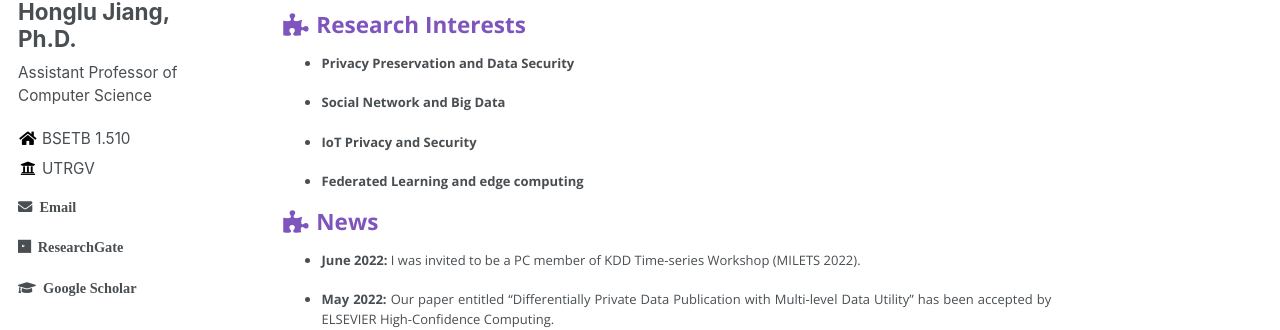
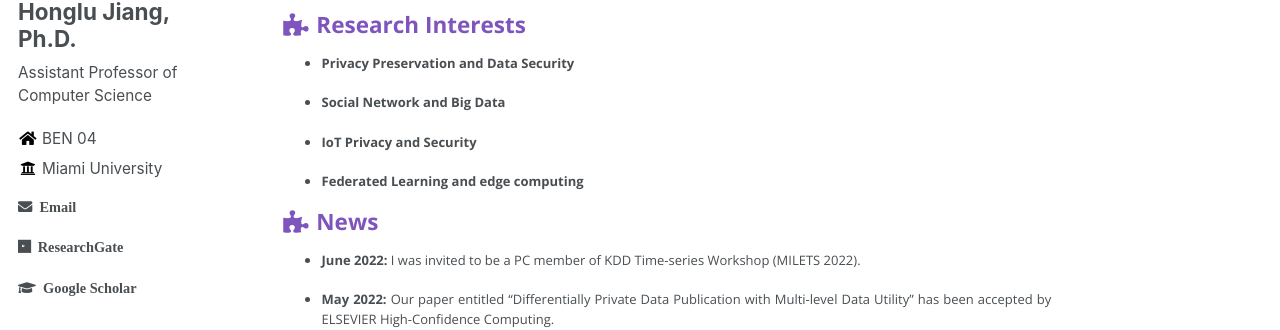
Before and after one commit to hljiang0720/hljiang.github.io, a Jekyll site: the page built from _pages/about.md, in a window 1280 px wide. Shown: the part 287-617 px from the top of the page. Built offline with Jekyll 4.4.1, drawn with Linux system fonts in a browser that asks for light colours.

Commit message:
Update _config.yml

```diff
--- a/_config.yml
+++ b/_config.yml
@@ -83,16 +83,16 @@ author:
   name             : "Honglu Jiang, Ph.D."
   avatar           : "profile.png"
   bio              : "Assistant Professor of Computer Science"
-  location         : "BSETB 1.510"
-  employer         : "UTRGV"
+  location         : "BEN 04"
+  employer         : "Miami University"
   googlescholar    : "https://scholar.google.com/citations?user=umByYvsAAAAJ&hl=en&oi=ao"
-  email            : "honglu.jiang@utrgv.edu"
+  email            : "jiangh34@miamioh.edu"
   researchgate     : "https://www.researchgate.net/profile/Honglu_Jiang"
   uri              :
   bitbucket        :
   codepen          :
   dribbble         :
-  #dblp           : "https://dblp.org/pers/hd/s/Sullivan:Allison"
+  #dblp           : "https://dblp.org/pid/201/1241.html"
   facebook         :
   foursquare       :
   github           :
```
